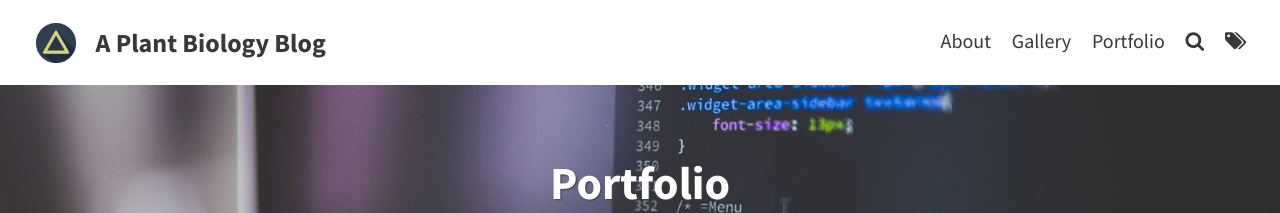
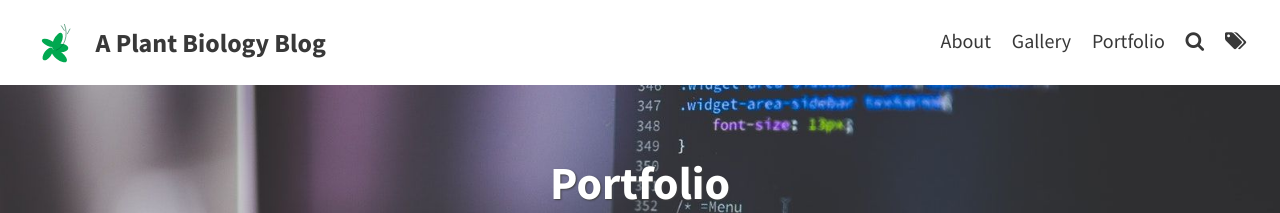
Before and after one commit to bmmoore43/scienceblog, a Jekyll site: the page built from pages/portfolio.md, in a window 1280 px wide. Shown: the top 213 px of the page. Built offline with Jekyll 4.4.1, drawn with Linux system fonts in a browser that asks for light colours.

Commit message:
update images

```diff
--- a/_config.yml
+++ b/_config.yml
@@ -5,12 +5,12 @@ url: "https://bmmoore43.github.io/"
 # THEME-SPECIFIC CONFIGURATION
 title: A Plant Biology Blog                                    # site's title
 description: "Blog posts about cool plant science"      # used by search engines
-avatar: assets/img/triangle.png                         # Empty for no avatar in navbar
-favicon: assets/favicon.ico                             # Icon displayed in the tab
+avatar: assets/img/portfolio/athaliana.svg                         # Empty for no avatar in navbar
+favicon: assets/img/portfolio/athaliana.svg                            # Icon displayed in the tab
 
 # Header and footer text
 header_text: Blogging <code>Biology</code>  # Change Blog header text
-header_feature_image: assets/img/pexels/triangular.jpeg
+header_feature_image: assets/img/pexels/IMG_5834.jpeg
 footer_text: >
   Powered by <a href="https://jekyllrb.com/">Jekyll</a> with <a href="https://github.com/sylhare/Type-on-Strap">Type on Strap</a>
 
```
Also changed, not shown: assets/img/portfolio/athaliana.svg (added), assets/img/portfolio/dna_image.jpeg (renamed from assets/img/dna_image.jpeg), 1 other file.
